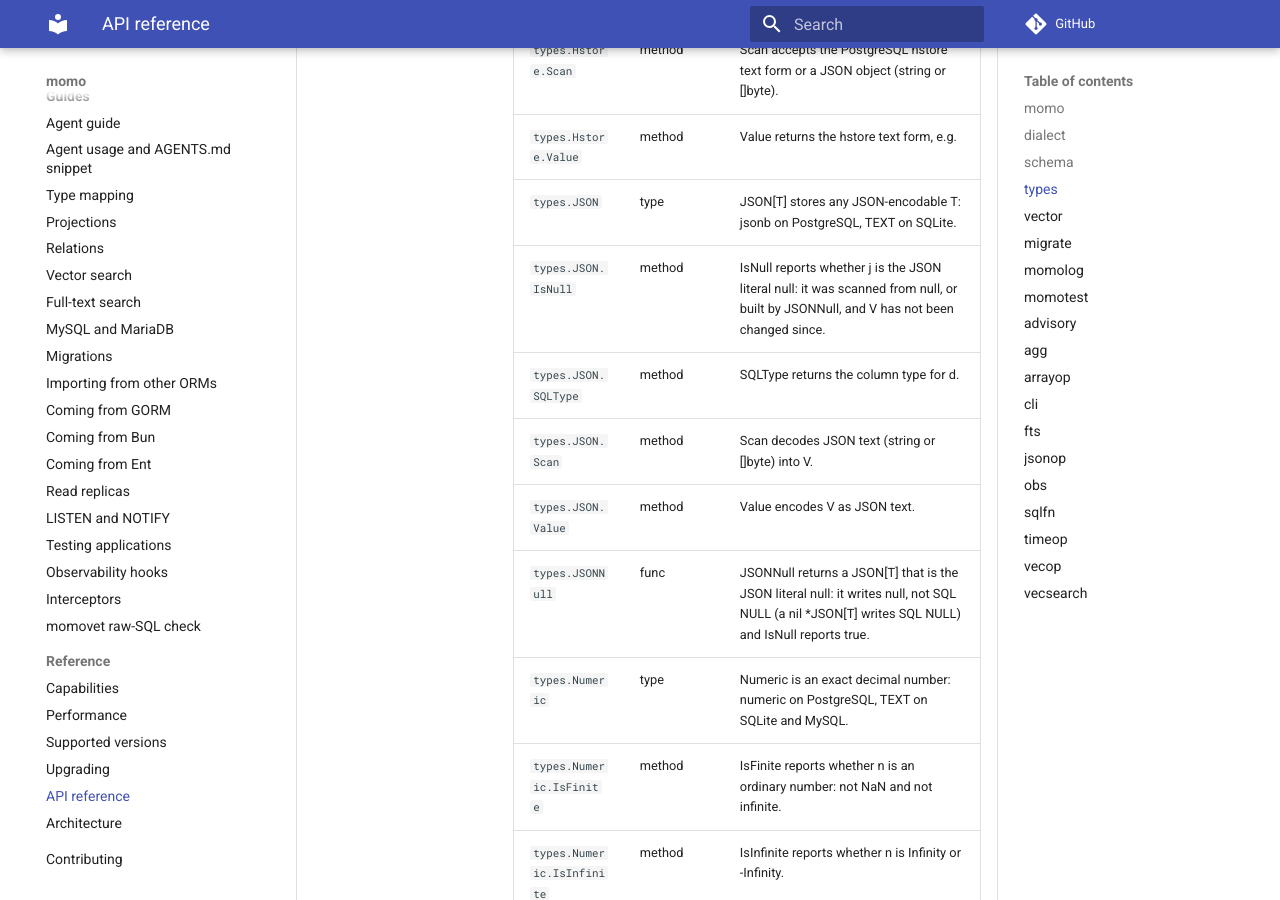
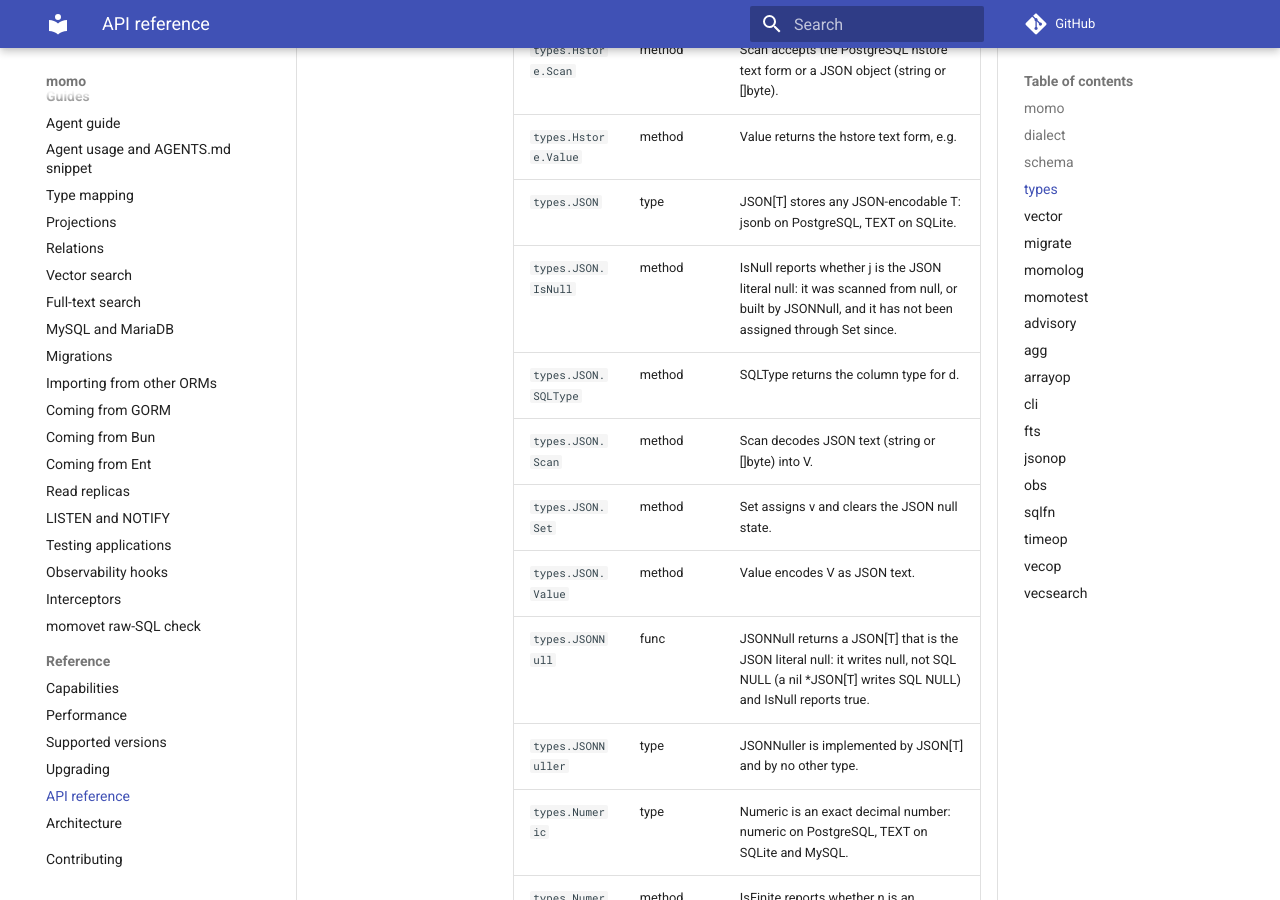
Before and after one commit to azrtydxb/momo, an MkDocs documentation site: the page built from docs/reference.md, in a window 1280 px wide and 900 px high, scrolled down 85672 px. Built offline with MkDocs 1.6.1 and Material for MkDocs 9.7.7, drawn with Linux system fonts in a browser that asks for light colours; comment, search, counter and statistics services are not loaded; the version menu is left out.

Commit message:
docs: qualify names for docscheck and regenerate reference

```diff
--- a/docs/reference.md
+++ b/docs/reference.md
@@ -758,11 +758,13 @@ Import path: `github.com/azrtydxb/momo/types`
 | `types.Hstore.Scan`        | method | Scan accepts the PostgreSQL hstore text form or a JSON object (string or \[\]byte).                                                                                                           |
 | `types.Hstore.Value`       | method | Value returns the hstore text form, e.g.                                                                                                                                                      |
 | `types.JSON`               | type   | JSON\[T\] stores any JSON-encodable T: jsonb on PostgreSQL, TEXT on SQLite.                                                                                                                   |
-| `types.JSON.IsNull`        | method | IsNull reports whether j is the JSON literal null: it was scanned from null, or built by JSONNull, and V has not been changed since.                                                          |
+| `types.JSON.IsNull`        | method | IsNull reports whether j is the JSON literal null: it was scanned from null, or built by JSONNull, and it has not been assigned through Set since.                                            |
 | `types.JSON.SQLType`       | method | SQLType returns the column type for d.                                                                                                                                                        |
 | `types.JSON.Scan`          | method | Scan decodes JSON text (string or \[\]byte) into V.                                                                                                                                           |
+| `types.JSON.Set`           | method | Set assigns v and clears the JSON null state.                                                                                                                                                 |
 | `types.JSON.Value`         | method | Value encodes V as JSON text.                                                                                                                                                                 |
 | `types.JSONNull`           | func   | JSONNull returns a JSON\[T\] that is the JSON literal null: it writes null, not SQL NULL (a nil *JSON\[T\] writes SQL NULL) and IsNull reports true.                                          |
+| `types.JSONNuller`         | type   | JSONNuller is implemented by JSON\[T\] and by no other type.                                                                                                                                  |
 | `types.Numeric`            | type   | Numeric is an exact decimal number: numeric on PostgreSQL, TEXT on SQLite and MySQL.                                                                                                          |
 | `types.Numeric.IsFinite`   | method | IsFinite reports whether n is an ordinary number: not NaN and not infinite.                                                                                                                   |
 | `types.Numeric.IsInfinite` | method | IsInfinite reports whether n is Infinity or -Infinity.                                                                                                                                        |
```
Also changed, not shown: docs/TYPE_MAPPING.md (+2 -2 lines), docs/upgrading.md (+2 -2 lines).
